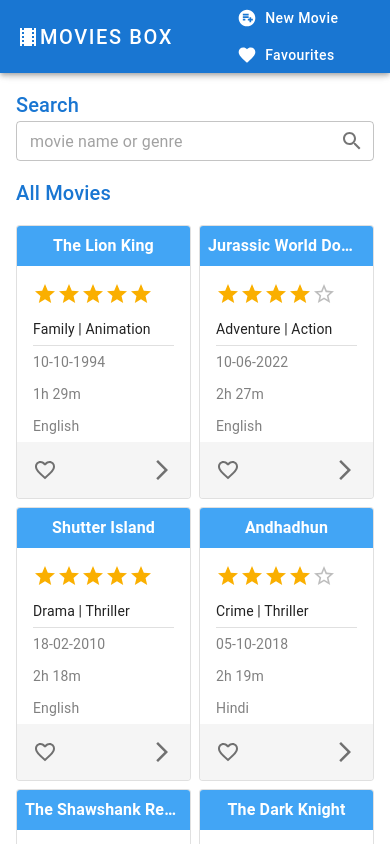
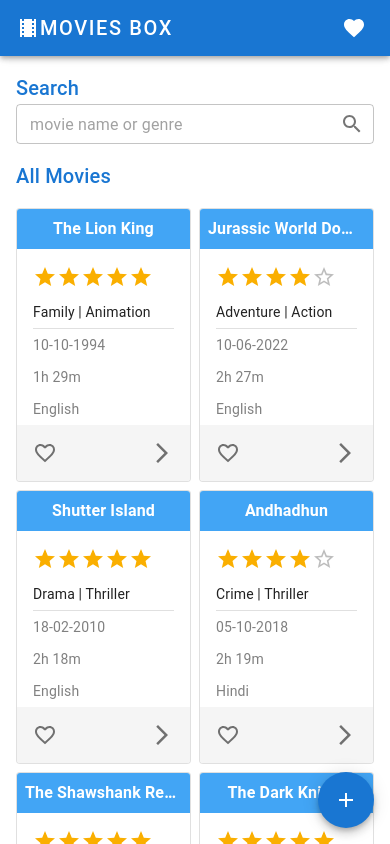
Before and after one commit to cod3rboy/movie-box, a React (Create React App) app: page /home in a window 390 px wide. Shown: the top 844 px of the page. Built offline with nearby package versions, Linux system fonts and the light colour scheme.

Commit message:
Implemented favourites pages.

```diff
--- a/src/App.js
+++ b/src/App.js
@@ -8,9 +8,9 @@
 //TODO: Make Movie list responsive
 //TODO: Use Fab for new movie trigger
 //TODO: Use only icon for Favourites trigger
-//TODO: Implement search page
 //TODO: Make Edit Fab changed with Save Fab on edit mode. Use `render` prop in MovieForm to enable this.
 //TODO: Make MovieForm responsive
+//TODO: Implement Favourites Page
 
 function App() {
   return (
--- /dev/null
+++ b/src/Hooks/useMuiMediaQuery.js
@@ -0,0 +1,18 @@
+import useMediaQuery from "@mui/material/useMediaQuery";
+import { useTheme } from "@mui/system";
+
+function useMuiMediaQuery() {
+  const theme = useTheme();
+  const sm = useMediaQuery(theme.breakpoints.up("sm"));
+  const md = useMediaQuery(theme.breakpoints.up("md"));
+  const lg = useMediaQuery(theme.breakpoints.up("lg"));
+  const xl = useMediaQuery(theme.breakpoints.up("xl"));
+  return {
+    sm,
+    md,
+    lg,
+    xl,
+  };
+}
+
+export default useMuiMediaQuery;
--- a/src/Layout/Header/index.js
+++ b/src/Layout/Header/index.js
@@ -5,12 +5,13 @@
   Button,
   Container,
   Box,
+  IconButton,
 } from "@mui/material";
 import MoviesIcon from "@mui/icons-material/LocalMovies";
-import AddCircleIcon from "@mui/icons-material/PlaylistAddCircle";
 import FavoriteIcon from "@mui/icons-material/Favorite";
 import { styled } from "@mui/system";
 import useCurrentPage from "../../Hooks/useCurrentPage";
+import useMuiMediaQuery from "../../Hooks/useMuiMediaQuery";
 
 const BrandName = styled(Typography)({
   flexGrow: 1,
@@ -24,6 +25,7 @@
 
 function Header() {
   const { changePage } = useCurrentPage();
+  const { sm } = useMuiMediaQuery();
   return (
     <AppBar component="nav" position="sticky">
       <Toolbar>
@@ -44,18 +46,24 @@
           </BrandName>
         </Container>
         <Box>
-          <MenuButton
-            variant="secondary"
-            startIcon={<AddCircleIcon />}
-            onClick={() => {
-              changePage("new-movie");
-            }}
-          >
-            New Movie
-          </MenuButton>
-          <MenuButton variant="secondary" startIcon={<FavoriteIcon />}>
-            Favourites
-          </MenuButton>
+          {sm && (
+            <MenuButton
+              onClick={() => changePage("favourites")}
+              variant="secondary"
+              startIcon={<FavoriteIcon />}
+            >
+              Favourites
+            </MenuButton>
+          )}
+          {!sm && (
+            <IconButton
+              onClick={() => changePage("favourites")}
+              title="Favourites"
+              sx={{ color: "#fff" }}
+            >
+              <FavoriteIcon />
+            </IconButton>
+          )}
         </Box>
       </Toolbar>
     </AppBar>
--- a/src/Pages/Favourites/index.js
+++ b/src/Pages/Favourites/index.js
@@ -1,7 +1,47 @@
-import React from "react";
+import React, { useMemo } from "react";
+import Layout from "../../Layout";
+import { Paper, Typography } from "@mui/material";
+import useCurrentPage from "../../Hooks/useCurrentPage";
+import useMovieStore from "../../Hooks/useMovieStore";
+import MovieList from "../../Components/MovieList";
 
 function Favourites() {
-  return <div>Favourites</div>;
+  const page = useCurrentPage();
+  const store = useMovieStore();
+  const favMovies = useMemo(
+    () => store.movies.filter((movie) => movie.liked),
+    [store.movies]
+  );
+
+  return (
+    <Layout>
+      <Typography color="primary" variant="h4" sx={{ margin: "4vw 8vw" }}>
+        Favourites
+      </Typography>
+      <Paper
+        elevation={1}
+        sx={{
+          margin: "8vw 8vw",
+          padding: "6vw 6vw",
+        }}
+      >
+        {favMovies.length === 0 && (
+          <Typography component="p" variant="body2" color="gray">
+            No favourite movies
+          </Typography>
+        )}
+        {favMovies.length > 0 && (
+          <MovieList
+            columns={2}
+            movies={favMovies}
+            onMovieLike={(id) => store.toggleLike(id)}
+            onMovieDetail={(movie) => page.changePage("movie-detail", movie)}
+            hideHeading={true}
+          />
+        )}
+      </Paper>
+    </Layout>
+  );
 }
 
 export default Favourites;
--- a/src/Pages/Home/index.js
+++ b/src/Pages/Home/index.js
@@ -4,6 +4,8 @@
 import SearchBox from "../../Components/SearchBox";
 import useMovieStore from "../../Hooks/useMovieStore";
 import useCurrentPage from "../../Hooks/useCurrentPage";
+import { Fab } from "@mui/material";
+import AddIcon from "@mui/icons-material/Add";
 
 function Home() {
   const { movies, toggleLike } = useMovieStore();
@@ -17,6 +19,20 @@
         onMovieLike={(id) => toggleLike(id)}
         onMovieDetail={(movie) => changePage("movie-detail", movie)}
       />
+      <Fab
+        onClick={() => changePage("new-movie")}
+        sx={{
+          position: "fixed",
+          bottom: 0,
+          right: 0,
+          marginRight: "1rem",
+          marginBottom: "1rem",
+        }}
+        color="primary"
+        aria-label="add movie"
+      >
+        <AddIcon />
+      </Fab>
     </Layout>
   );
 }
```
